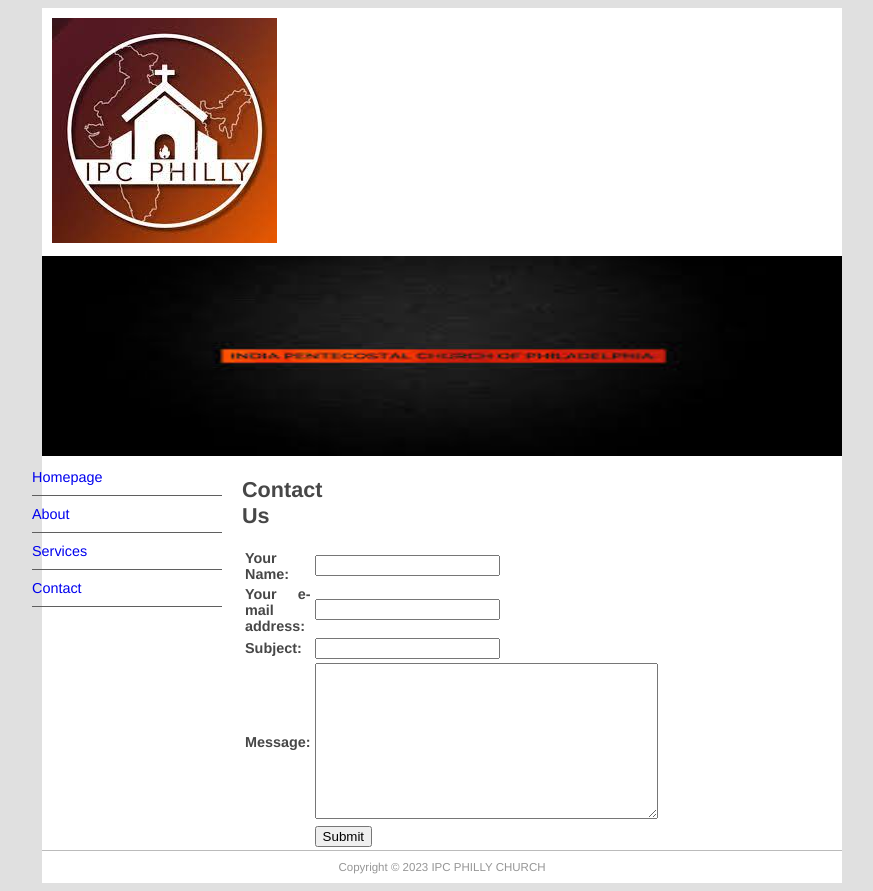
After one commit to koshy123/ipc_site, a Django app: template church_root/pages/templates/pages/contact.html in a window 1280 px wide. The commit adds this page. Shown: the whole page, without its empty margins (198-1071 px from the left). Run offline with Django 4.2, Linux system fonts and the light colour scheme; the template is opened without the code that fills it: values that come from a table or form of the project are taken from there, others are empty; data comes from the database, SQL or seed files in the repository.

Commit message:
trying to get contact form to show up on page

```diff
--- a/church_root/church_site/static/main.css
+++ b/church_root/church_site/static/main.css
@@ -49,7 +49,7 @@ body {
 	float: left;
 }
 #main {
-	width: 560px;
+	width: 60px;
 	float: left;
 	margin-left: 20px;
 	margin-right: 10px;
--- a/church_root/church_site/templates/base.html
+++ b/church_root/church_site/templates/base.html
@@ -21,6 +21,7 @@
       {% block sidenav %}
     <ul><li>Menu 1</li><li>Menu 2</li><li>Menu 3</li></ul>
       {% endblock sidenav %}
+      <li><a href="/contact">Contact</a></li>
     </nav>
   </aside>
   <section id="main">
--- /dev/null
+++ b/church_root/pages/forms.py
@@ -0,0 +1,7 @@
+from django import forms
+
+class ContactForm(forms.Form):
+    yourname = forms.CharField(max_length=100, label='Your Name')
+    email = forms.EmailField(required=False, label='Your e-mail address')
+    subject = forms.CharField(max_length=100)
+    message = forms.CharField(widget=forms.Textarea)
--- /dev/null
+++ b/church_root/pages/templates/pages/contact.html
@@ -0,0 +1,25 @@
+{% extends "pages/page.html" %}
+
+{% block title %}Contact Us {% endblock title %}
+
+{% block content %}
+<h1>Contact Us</h1>
+
+{% if submitted %}
+    <p class="success">
+        Your messsage was sent succsessfully. Thanks
+    </p>
+
+{% else %}
+    <form action="" method="" novalidate>
+        <table>
+            {{ form.as_table }}
+            <tr>
+                <td>&nbsp;</td>
+                <td><input type="submit" value="Submit" ></td>
+            </tr>
+        </table>
+        {% csrf_token %}
+    </form>
+{% endif %}
+{% endblock content %}
--- a/church_root/pages/urls.py
+++ b/church_root/pages/urls.py
@@ -1,8 +1,10 @@
 from django.urls import path
+
 from . import views
 
 urlpatterns = [
     # path('', views.index, name='index'),
     path('', views.index, {'pagename': ''}, name='home'),
+    path('contact', views.contact, name='contact'),
     path('<str:pagename>', views.index, name='index'),
 ]
```
Also changed, not shown: church_root/pages/views.py (+21 -2 lines), church_root/testform.html (added, +23 -0 lines).
